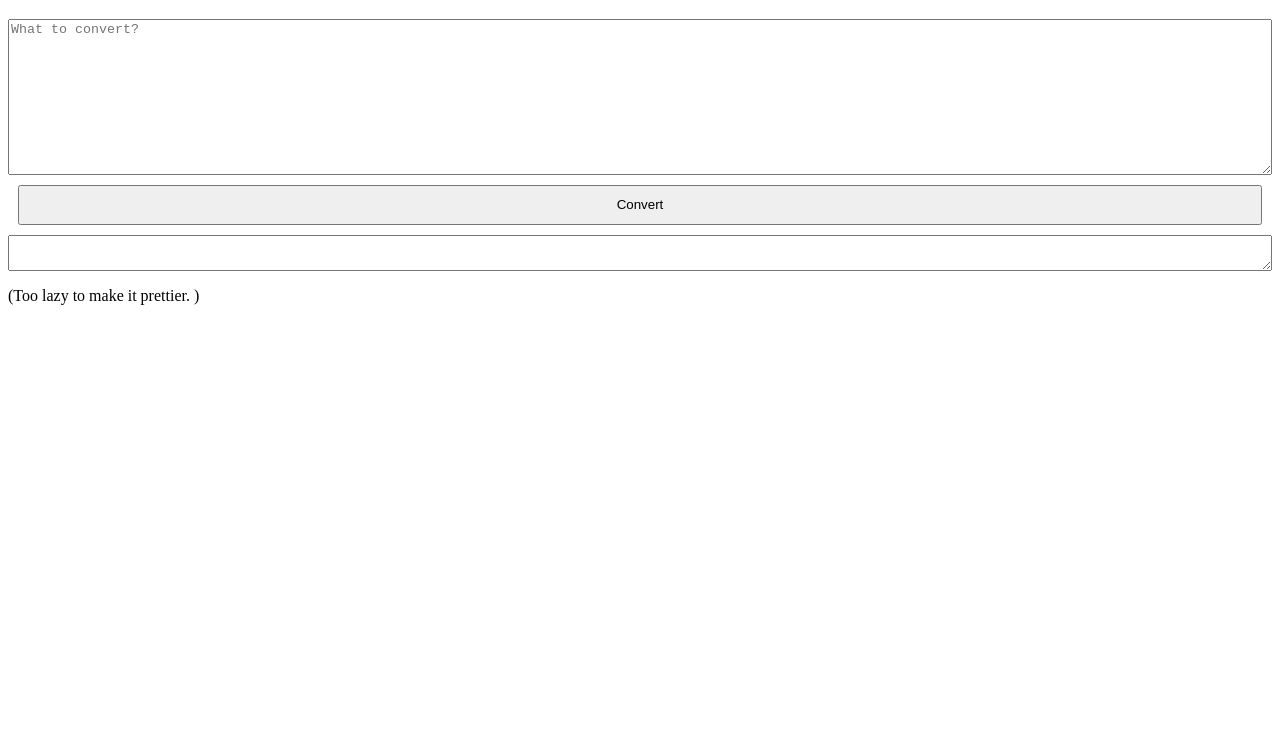
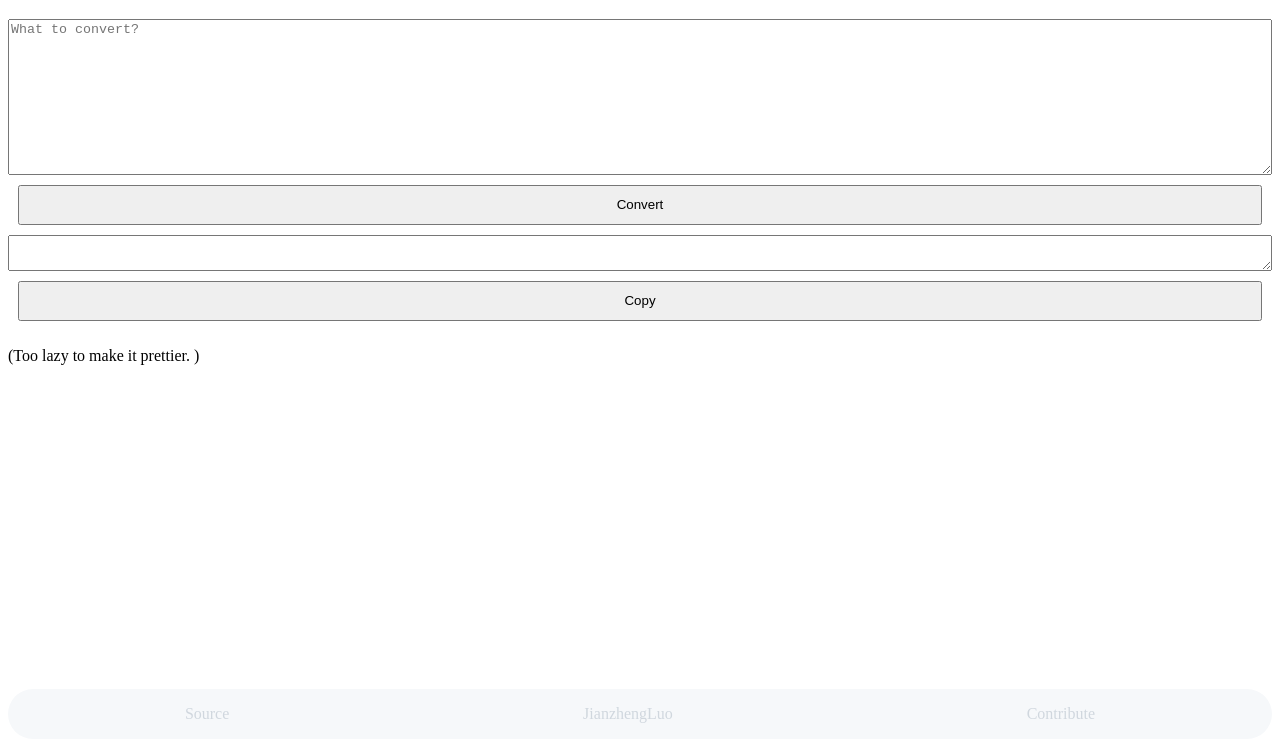
Before and after one commit to JianzhengLuo/JianzhengLuo.github.io, a plain HTML site: page ToLongCharacter/index.html in a window 1280 px wide. Shown: the part 69-816 px from the top of the page. Drawn offline with Linux system fonts and the light colour scheme.

Commit message:
Modified `ToLongCharacter` app.

```diff
--- a/ToLongCharacter/characters.json
+++ b/ToLongCharacter/characters.json
@@ -1,3 +1,6 @@
 {
-    "version": "0.0.0"
+    "version": "0.0.3",
+    "收": "丩攵",
+    "到": "至刂",
+    "行": "彳亍"
 }
--- a/ToLongCharacter/index.html
+++ b/ToLongCharacter/index.html
@@ -10,26 +10,69 @@
         body {
             display: flex;
             flex-direction: column;
+            height: 100vh;
+        }
+
+        .content {
+            display: flex;
+            flex-direction: column;
+            flex: 1 auto;
         }
 
         button {
             height: 5vh;
             margin: 10px;
         }
+
+        ul {
+            display: flex;
+            flex-direction: row;
+            flex-wrap: wrap;
+            justify-content: space-around;
+            padding: 0;
+        }
+
+        ul>li {
+            list-style: none;
+        }
+
+        ul>li>a {
+            text-decoration: none;
+            color: #d0d7de;
+        }
+
+        .footer {
+            background-color: #f6f8fa;
+            border-radius: 1024px;
+            flex: 0 auto;
+        }
     </style>
 </head>
 
 <body>
-    <h1>To Long Character</h1>
+    <div class="content">
+        <h1>To Long Character</h1>
 
-    <textarea name="origin" id="origin" cols="30" rows="10" placeholder="What to convert? "></textarea>
+        <textarea name="origin" id="origin" cols="30" rows="10" placeholder="What to convert? "
+            onfocusout="convert()"></textarea>
 
-    <button onclick="convert()">Convert</button>
+        <button onclick="convert()">Convert</button>
 
-    <textarea id="converted"></textarea>
+        <textarea id="converted"></textarea>
 
+        <button onclick="copy()">Copy</button>
 
-    <p>(Too lazy to make it prettier. )</p>
+        <p>(Too lazy to make it prettier. )</p>
+    </div>
+
+    <footer class="footer">
+        <ul>
+            <li><a href="https://github.com/JianzhengLuo/ToLongCharacter">Source</a></li>
+            <li><a href="https://github.com/JianzhengLuo">JianzhengLuo</a></li>
+            <li><a href="https://github.com/JianzhengLuo/ToLongCharacter#contribute">Contribute</a>
+            </li>
+        </ul>
+    </footer>
 
     <script>
         let button = document.querySelector("button");
@@ -41,7 +84,7 @@
         fetch("./characters.json").then((response) => {
             return response.json();
         }).then((data) => {
-            var dict = data;
+            dict = data;
             alert(`Loaded dict ${dict.version} . `);
             button.disabled = false;
             button.innerText = "Convert";
@@ -55,6 +98,12 @@
             }
             document.querySelector("#converted").innerText = converted;
         }
+
+        function copy() {
+            document.querySelector("#converted").select();
+            document.execCommand("copy");
+            alert("Copied! ");
+        }
     </script>
 
 </body>
```
